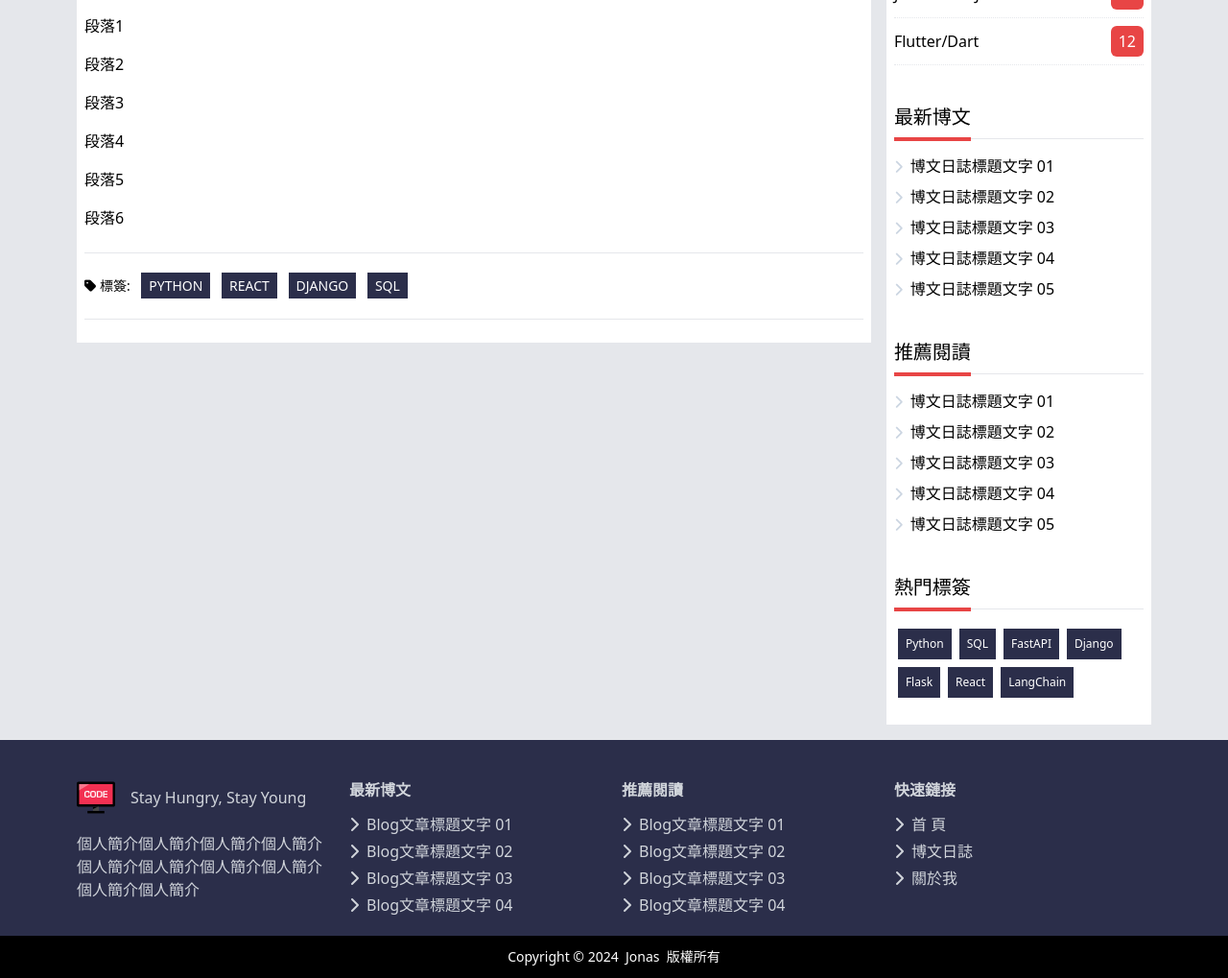
After one commit to ziliang-wang/jonas-blog, a Django app: page /posts/1 in a window 1280 px wide. The commit adds this page. Shown: the part 688-1707 px from the top of the page at 96% size. Run offline with Django 5.2, Linux system fonts and the light colour scheme; some libraries are stand-ins or nearby versions.

Commit message:
文章詳情頁

```diff
--- a/src/blog/urls.py
+++ b/src/blog/urls.py
@@ -23,6 +23,7 @@ from core import views
 urlpatterns = [
     path('', views.index, name='index'),
     path('about/', views.about, name='about'),
+    path('posts/<int:pid>', views.details, name='details'),
     path("admin/", admin.site.urls)
 ]
 
--- a/src/core/views.py
+++ b/src/core/views.py
@@ -5,6 +5,9 @@ from .models import Profile
 def index(request):
     return render(request, 'index.html')
 
+def details(request, pid):
+    return render(request, 'details.html')
+
 def about(request):
     item = Profile.objects.get(id=1)
     item.hits += 1
--- a/src/static/css/style.css
+++ b/src/static/css/style.css
@@ -638,6 +638,11 @@ video {
   margin-bottom: 1rem;
 }
 
+.my-6 {
+  margin-top: 1.5rem;
+  margin-bottom: 1.5rem;
+}
+
 .mb-1 {
   margin-bottom: 0.25rem;
 }
@@ -812,6 +817,12 @@ video {
   margin-bottom: calc(0.5rem * var(--tw-space-y-reverse));
 }
 
+.space-y-4 > :not([hidden]) ~ :not([hidden]) {
+  --tw-space-y-reverse: 0;
+  margin-top: calc(1rem * calc(1 - var(--tw-space-y-reverse)));
+  margin-bottom: calc(1rem * var(--tw-space-y-reverse));
+}
+
 .overflow-hidden {
   overflow: hidden;
 }
@@ -831,6 +842,11 @@ video {
 .rounded-t-md {
   border-top-left-radius: 0.375rem;
   border-top-right-radius: 0.375rem;
+}
+
+.border-y {
+  border-top-width: 1px;
+  border-bottom-width: 1px;
 }
 
 .border-b {
@@ -967,6 +983,11 @@ video {
   padding-bottom: 1.25rem;
 }
 
+.py-6 {
+  padding-top: 1.5rem;
+  padding-bottom: 1.5rem;
+}
+
 .pb-1 {
   padding-bottom: 0.25rem;
 }
@@ -1021,12 +1042,21 @@ video {
   line-height: 1rem;
 }
 
+.text-3xl {
+  font-size: 1.875rem;
+  line-height: 2.25rem;
+}
+
 .font-bold {
   font-weight: 700;
 }
 
 .font-light {
   font-weight: 300;
+}
+
+.uppercase {
+  text-transform: uppercase;
 }
 
 .text-blog-dark {
--- a/src/templates/about.html
+++ b/src/templates/about.html
@@ -12,7 +12,7 @@
                     <a href="/"><i class="fa fa-home mr-1"></i>首 頁</a>
                 </li>
                 <li>
-                    <i class="fa fa-chevron-right mr-2"></i><span class="text-gray-400">關於我</span>
+                    <i class="fa fa-chevron-right mr-3"></i><span class="text-gray-400">關於我</span>
                 </li>
             </ul>
         </div>
--- a/src/templates/base.html
+++ b/src/templates/base.html
@@ -32,7 +32,7 @@
                         <a class="px-4 py-5 text-blog-dark" href="#">
                             <i class="fa fa-newspaper text-primary mr-1"></i>博文日誌
                         </a>
-                        <a class="px-2 py-5 text-blog-dark" href="#">
+                        <a class="px-2 py-5 text-blog-dark" href="/about">
                             <i class="fa fa-laptop text-primary mr-1"></i>關於我
                         </a>
                     </li>
--- /dev/null
+++ b/src/templates/details.html
@@ -0,0 +1,134 @@
+{% extends 'base.html' %}
+{% load static %}
+
+{% block title %} - 博文詳情頁{% endblock %}
+
+{% block breadcrumb %}
+<!-- breadcrumbs -->
+<nav class="py-3 px-5 text-blog-dark bg-gray-50">
+    <div class="container px-2">
+        <ul class="inline-flex items-center space-x-1 md:space-x-3 text-sm">
+            <li>
+                <a href="/"><i class="fa fa-home mr-1"></i>首 頁</a>
+            </li>
+            <li>
+                <a href="#"><i class="fa fa-chevron-right mr-3"></i>博文日誌</a>
+            </li>
+            <li>
+                <i class="fa fa-chevron-right mr-3"></i><span class="text-gray-400">正文</span>
+            </li>
+        </ul>
+    </div>
+</nav>
+{% endblock breadcrumb %}
+
+{% block content %}
+<!-- main content -->
+<main class="container my-4 flex flex-col md:flex-row items-start">
+    <!-- left block -->
+    <div class="w-full bg-white p-2 md:w-3/4 md:mr-4">
+        <p><span class="bg-primary text-white py-1 px-4 text-sm">心情隨筆</span></p>
+        <h1 class="text-4xl font-light my-4">日誌文章標題文字</h1>
+        <div class="flex justify-between text-sm text-gray-400">
+            <!-- left -->
+            <div class="flex items-center space-x-4">
+                <img class="rounded-full" src="https://picsum.photos/30" alt="Jonas">
+                <span>Jonas</span>
+                <span><i class="fas fa-clock"></i> 2024-03-21</span>
+            </div>
+            <!-- right -->
+            <div>
+                <span class="mr-4"><i class="fas fa-comment"></i> 25</span>
+                <span class="mr-4"><i class="fas fa-eye"></i> 25</span>
+            </div>
+        </div>
+        <!-- 正文 -->
+        <div class="my-6 space-y-4">
+            <img src="https://picsum.photos/800/400" alt="">
+            <p>段落1</p>
+            <p>段落2</p>
+            <p>段落3</p>
+            <p>段落4</p>
+            <p>段落5</p>
+            <p>段落6</p>
+        </div>
+        <!-- article tag -->
+        <div class="my-4 border-y py-6 space-x-2 text-sm">
+            <span><i class="fas fa-tag"></i> 標簽: </span>
+            <span class="py-1 px-2 bg-blog-dark text-white uppercase">python</span>
+            <span class="py-1 px-2 bg-blog-dark text-white uppercase">react</span>
+            <span class="py-1 px-2 bg-blog-dark text-white uppercase">django</span>
+            <span class="py-1 px-2 bg-blog-dark text-white uppercase">sql</span>
+        </div>
+    </div>
+    <!-- right block -->
+    <div class="w-full bg-white p-2 md:w-1/4">
+        <!-- weather forcast -->
+        <div class="mb-8 w-full relative">
+            <!-- <img class="w-full shadow-md" src="./images/weather.jpg" alt="Weather"> -->
+            <img class="w-full shadow-md" src="{% static 'images/weather.jpg' %}" alt="Weather">
+            <div class="absolute top-6 left-12 text-white">
+                <div class="text-xl mb-2">新北天氣</div>
+                <div class="text-4xl mb-2 font-light">晴</div>
+                <div class="text-2xl mb-2 font-light">23</div>
+            </div>
+        </div>
+        <!-- Category -->
+        <div class="mb-8">
+            <h2 class="text-xl mb-3 border-b py-2">
+                <span class="border-b-4 border-b-primary py-2">博文分類</span>
+            </h2>
+            <ul class="mb-6">
+                <li class="mb-2 border-b border-dotted pb-2"><a class="flex justify-between items-center" href="#"><span>心情隨筆</span><span class="bg-primary items-center py-1 px-2 rounded-md text-white">12</span></a></li>
+                <li class="mb-2 border-b border-dotted pb-2"><a class="flex justify-between items-center" href="#"><span>LangChain筆記</span><span class="bg-primary items-center py-1 px-2 rounded-md text-white">12</span></a></li>
+                <li class="mb-2 border-b border-dotted pb-2"><a class="flex justify-between items-center" href="#"><span>React</span><span class="bg-primary items-center py-1 px-2 rounded-md text-white">12</span></a></li>
+                <li class="mb-2 border-b border-dotted pb-2"><a class="flex justify-between items-center" href="#"><span>Vue</span><span class="bg-primary items-center py-1 px-2 rounded-md text-white">12</span></a></li>
+                <li class="mb-2 border-b border-dotted pb-2"><a class="flex justify-between items-center" href="#"><span>Python</span><span class="bg-primary items-center py-1 px-2 rounded-md text-white">12</span></a></li>
+                <li class="mb-2 border-b border-dotted pb-2"><a class="flex justify-between items-center" href="#"><span>Js/Ts/Node.JS</span><span class="bg-primary items-center py-1 px-2 rounded-md text-white">12</span></a></li>
+                <li class="mb-2 border-b border-dotted pb-2"><a class="flex justify-between items-center" href="#"><span>Flutter/Dart</span><span class="bg-primary items-center py-1 px-2 rounded-md text-white">12</span></a></li>
+            </ul>
+        </div>
+        <!-- newest articles -->
+        <div class="mb-8">
+            <h2 class="text-xl mb-3 border-b py-2">
+                <span class="border-b-4 border-b-primary py-2">最新博文</span>
+            </h2>
+            <ul class="my-4">
+                <li class="mb-2"><i class="fa fa-chevron-right text-sm text-slate-300 mr-2"></i><a href="#">博文日誌標題文字 01</a></li>
+                <li class="mb-2"><i class="fa fa-chevron-right text-sm text-slate-300 mr-2"></i><a href="#">博文日誌標題文字 02</a></li>
+                <li class="mb-2"><i class="fa fa-chevron-right text-sm text-slate-300 mr-2"></i><a href="#">博文日誌標題文字 03</a></li>
+                <li class="mb-2"><i class="fa fa-chevron-right text-sm text-slate-300 mr-2"></i><a href="#">博文日誌標題文字 04</a></li>
+                <li class="mb-2"><i class="fa fa-chevron-right text-sm text-slate-300 mr-2"></i><a href="#">博文日誌標題文字 05</a></li>
+            </ul>
+        </div>
+        <!-- recommended articles -->
+        <div class="mb-8">
+            <h2 class="text-xl mb-3 border-b py-2">
+                <span class="border-b-4 border-b-primary py-2">推薦閱讀</span>
+            </h2>
+            <ul class="my-4">
+                <li class="mb-2"><i class="fa fa-chevron-right text-sm text-slate-300 mr-2"></i><a href="#">博文日誌標題文字 01</a></li>
+                <li class="mb-2"><i class="fa fa-chevron-right text-sm text-slate-300 mr-2"></i><a href="#">博文日誌標題文字 02</a></li>
+                <li class="mb-2"><i class="fa fa-chevron-right text-sm text-slate-300 mr-2"></i><a href="#">博文日誌標題文字 03</a></li>
+                <li class="mb-2"><i class="fa fa-chevron-right text-sm text-slate-300 mr-2"></i><a href="#">博文日誌標題文字 04</a></li>
+                <li class="mb-2"><i class="fa fa-chevron-right text-sm text-slate-300 mr-2"></i><a href="#">博文日誌標題文字 05</a></li>
+            </ul>
+        </div>
+        <!-- hot tags -->
+        <div class="mb-2">
+            <h2 class="text-xl mb-3 border-b py-2">
+                <span class="border-b-4 border-b-primary py-2">熱門標簽</span>
+            </h2>
+            <div class="my-4 text-xs text-white flex flex-wrap">
+                <span class="bg-blog-dark p-2 m-1"><a href="#">Python</a></span>
+                <span class="bg-blog-dark p-2 m-1"><a href="#">SQL</a></span>
+                <span class="bg-blog-dark p-2 m-1"><a href="#">FastAPI</a></span>
+                <span class="bg-blog-dark p-2 m-1"><a href="#">Django</a></span>
+                <span class="bg-blog-dark p-2 m-1"><a href="#">Flask</a></span>
+                <span class="bg-blog-dark p-2 m-1"><a href="#">React</a></span>
+                <span class="bg-blog-dark p-2 m-1"><a href="#">LangChain</a></span>
+            </div>
+        </div>
+    </div>
+</main>
+{% endblock content %}
```
Also changed, not shown: src/templates/index.html (+4 -4 lines).
